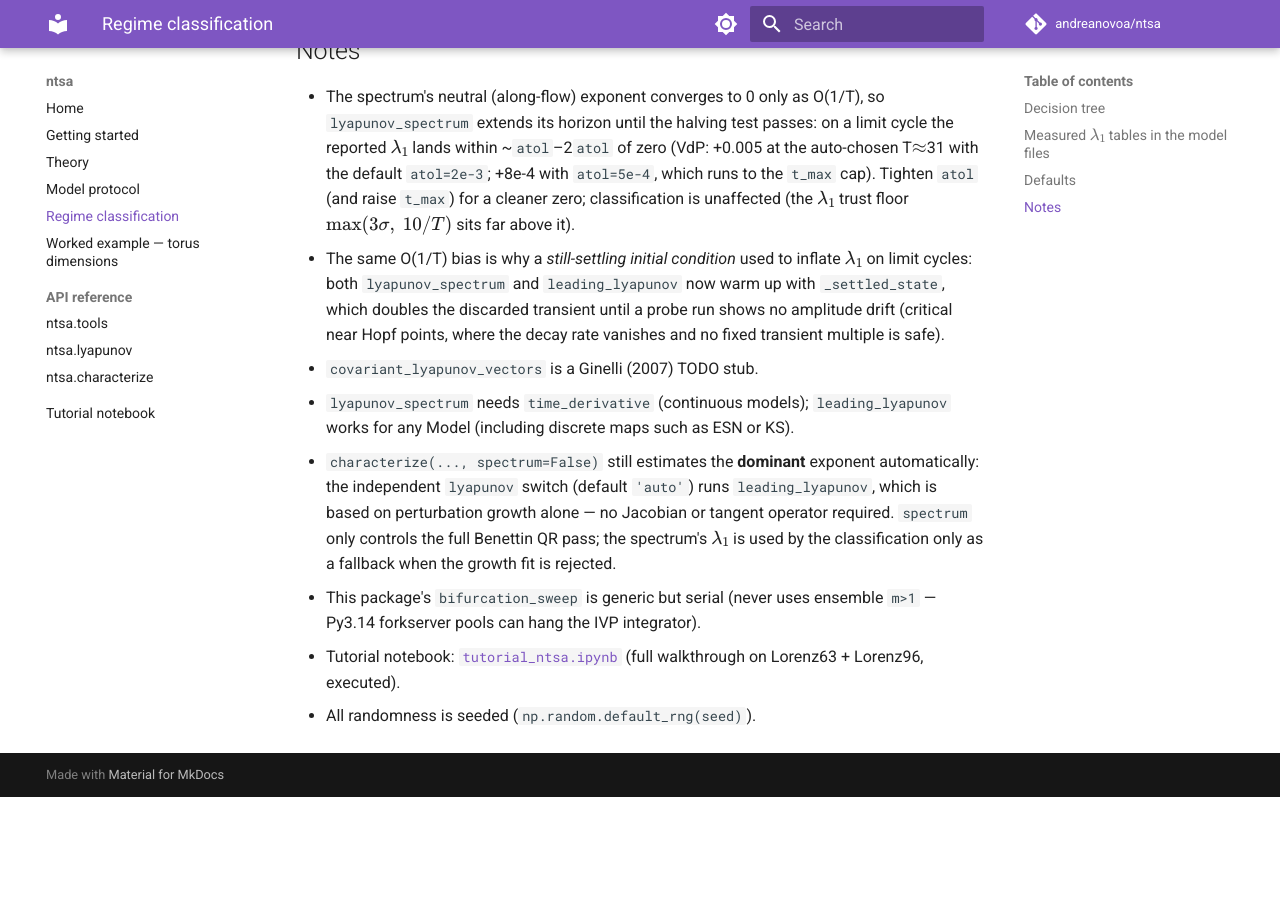
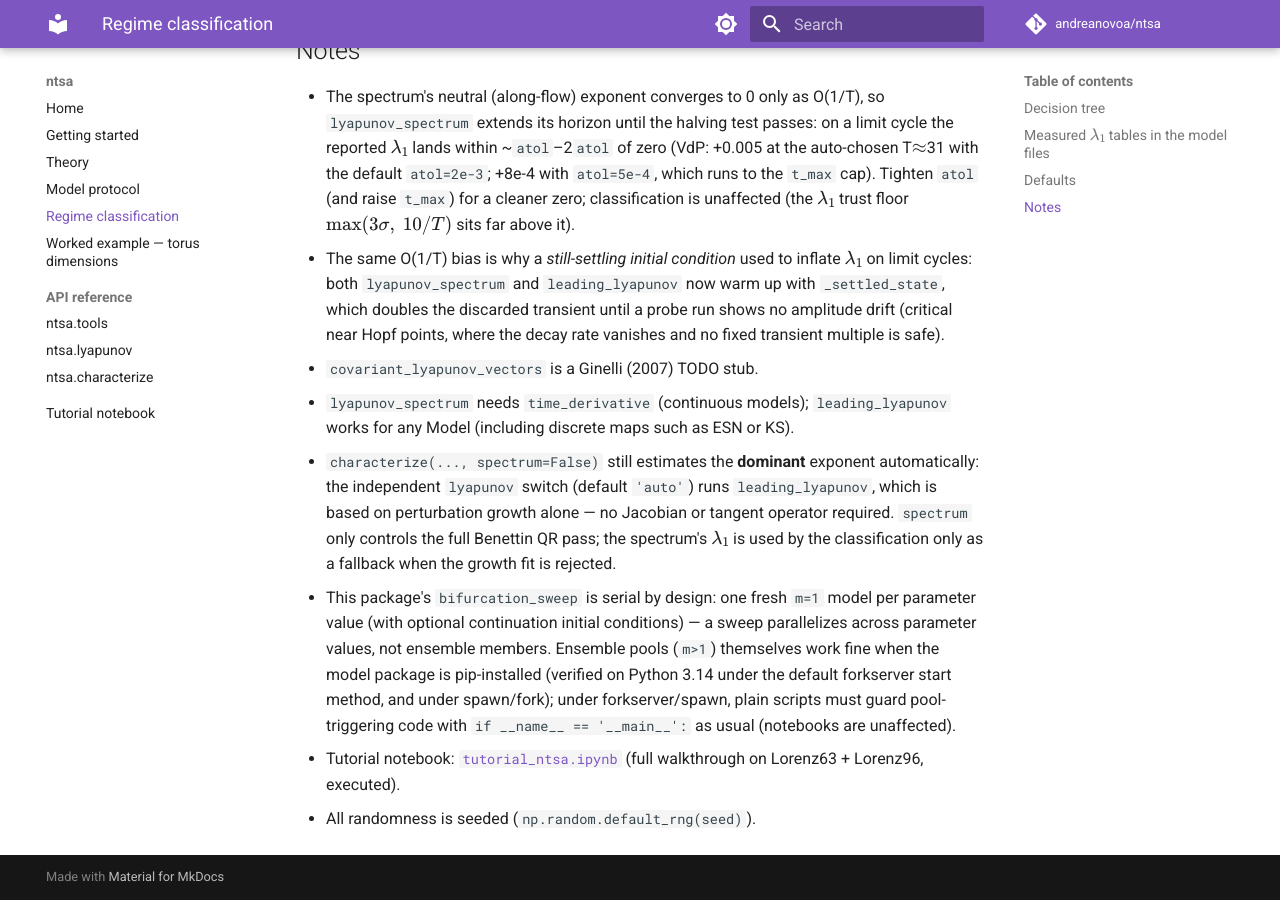
Before and after one commit to andreanovoa/ntsa, an MkDocs documentation site: the page built from docs/classification.md, in a window 1280 px wide and 900 px high, scrolled down 2046 px. Built offline with MkDocs 1.6.1 and Material for MkDocs 9.7.7, drawn with Linux system fonts in a browser that asks for light colours; comment, search, counter and statistics services are not loaded; before the commit the page ends 2843 px from its top, so only the background shows below that.

Commit message:
Retire the stale forkserver-hang caveat; spell out the acronym
Ensemble pools work on Python 3.14 under forkserver/spawn/fork now that the
model package is pip-installed (verified m=4 and m=10); bifurcation_sweep
stays serial by design. Docs index heading spells out
'nonlinear time-series analysis'.

```diff
--- a/docs/classification.md
+++ b/docs/classification.md
@@ -78,8 +78,12 @@ covered by `test_t_lyap_tables` in the dynamodels test suite.
   tangent operator required. `spectrum` only controls the full Benettin QR pass;
   the spectrum's $\lambda_1$ is used by the classification only as a fallback when the
   growth fit is rejected.
-- This package's
-  `bifurcation_sweep` is generic but serial (never uses ensemble `m>1` — Py3.14
-  forkserver pools can hang the IVP integrator).
+- This package's `bifurcation_sweep` is serial by design: one fresh `m=1` model
+  per parameter value (with optional continuation initial conditions) — a sweep
+  parallelizes across parameter values, not ensemble members. Ensemble pools
+  (`m>1`) themselves work fine when the model package is pip-installed
+  (verified on Python 3.14 under the default forkserver start method, and under
+  spawn/fork); under forkserver/spawn, plain scripts must guard pool-triggering
+  code with `if __name__ == '__main__':` as usual (notebooks are unaffected).
 - Tutorial notebook: [`tutorial_ntsa.ipynb`](https://github.com/andreanovoa/ntsa/blob/main/tutorial_ntsa.ipynb) (full walkthrough on Lorenz63 + Lorenz96, executed).
 - All randomness is seeded (`np.random.default_rng(seed)`).
```
Also changed, not shown: docs/index.md (+1 -1 lines).
